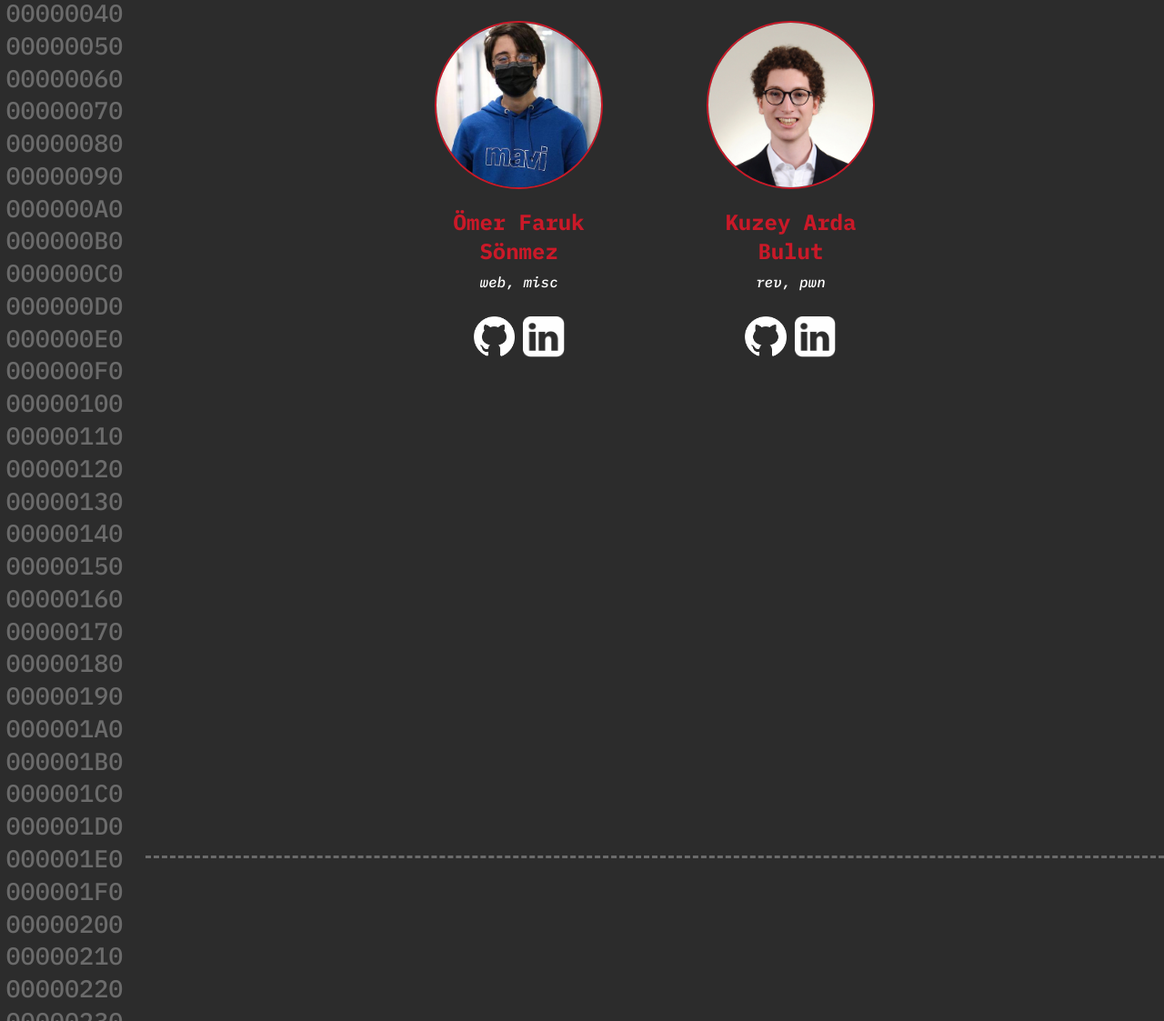
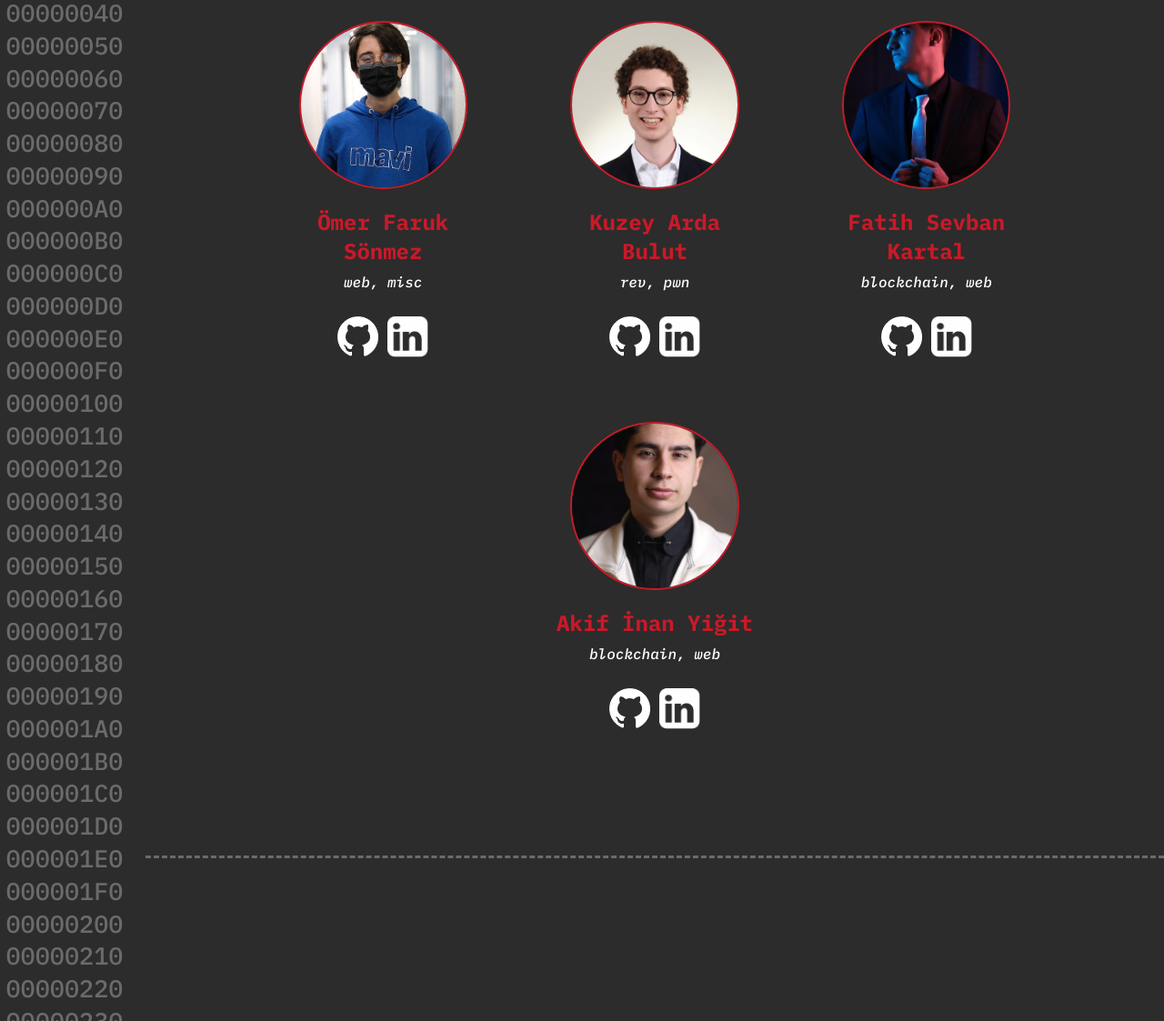
Before and after one commit to 0xhexhack/0xhexhack.github.io, a plain HTML site: page team.html in a window 1280 px wide. Shown: the part 163-1286 px from the top of the page at 91% size. Drawn offline with nearby package versions, Linux system fonts and the light colour scheme.

Commit message:
Adding new members to website, Fatih and Akif

```diff
--- a/team.html
+++ b/team.html
@@ -133,6 +133,54 @@
 
         </div>
 
+        <div class="member-flex-item">
+            <img src="assets/images/members/fatih.jpg" class="profile-image"/>
+
+            <p class="member-name"><strong>Fatih Sevban Kartal</strong></p>
+            <p class="member-role"><i>blockchain, web</i></p>
+
+
+
+
+                <a href="https://github.com/fsk29">
+                    <img class="logo" src="assets/images/github.png" />
+                </a>
+
+
+
+                <a href="https://linkedin.com/in/fatih-sevban-kartal">
+                    <img class="logo" src="assets/images/linkedin.png" />
+                </a>
+
+
+
+
+        </div>
+
+        <div class="member-flex-item">
+            <img src="assets/images/members/akif.jpg" class="profile-image"/>
+
+            <p class="member-name"><strong>Akif İnan Yiğit</strong></p>
+            <p class="member-role"><i>blockchain, web</i></p>
+
+
+
+
+                <a href="https://github.com/wasny0ps">
+                    <img class="logo" src="assets/images/github.png" />
+                </a>
+
+
+
+                <a href="https://linkedin.com/in/akifinanyi%C4%9Fit">
+                    <img class="logo" src="assets/images/linkedin.png" />
+                </a>
+
+
+
+
+        </div>
+
 </div>
             </main><footer>
     <div class="window-container">
```
Also changed, not shown: assets/images/members/akif.jpg (added), assets/images/members/fatih.jpg (added), 1 other file.
